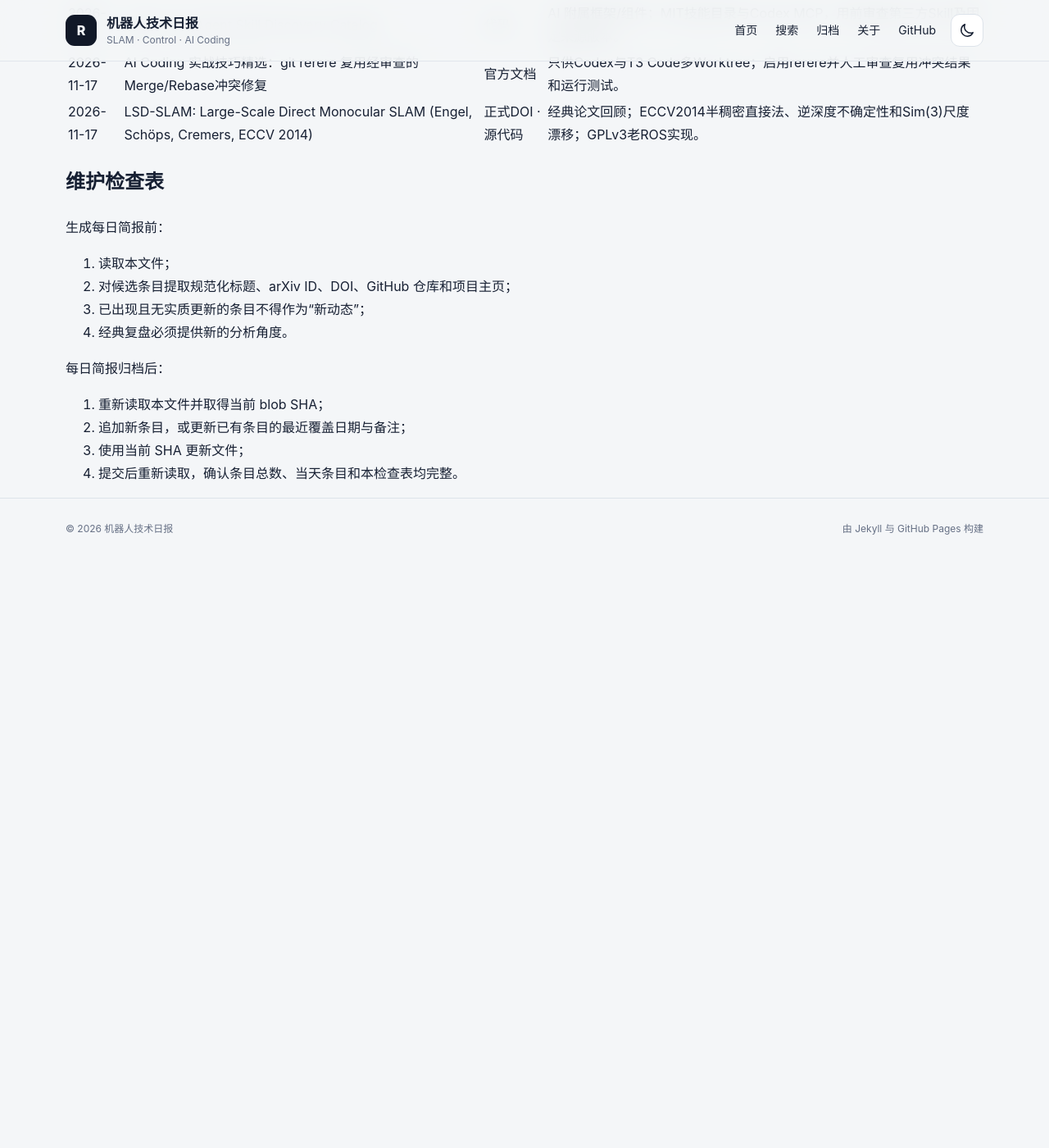
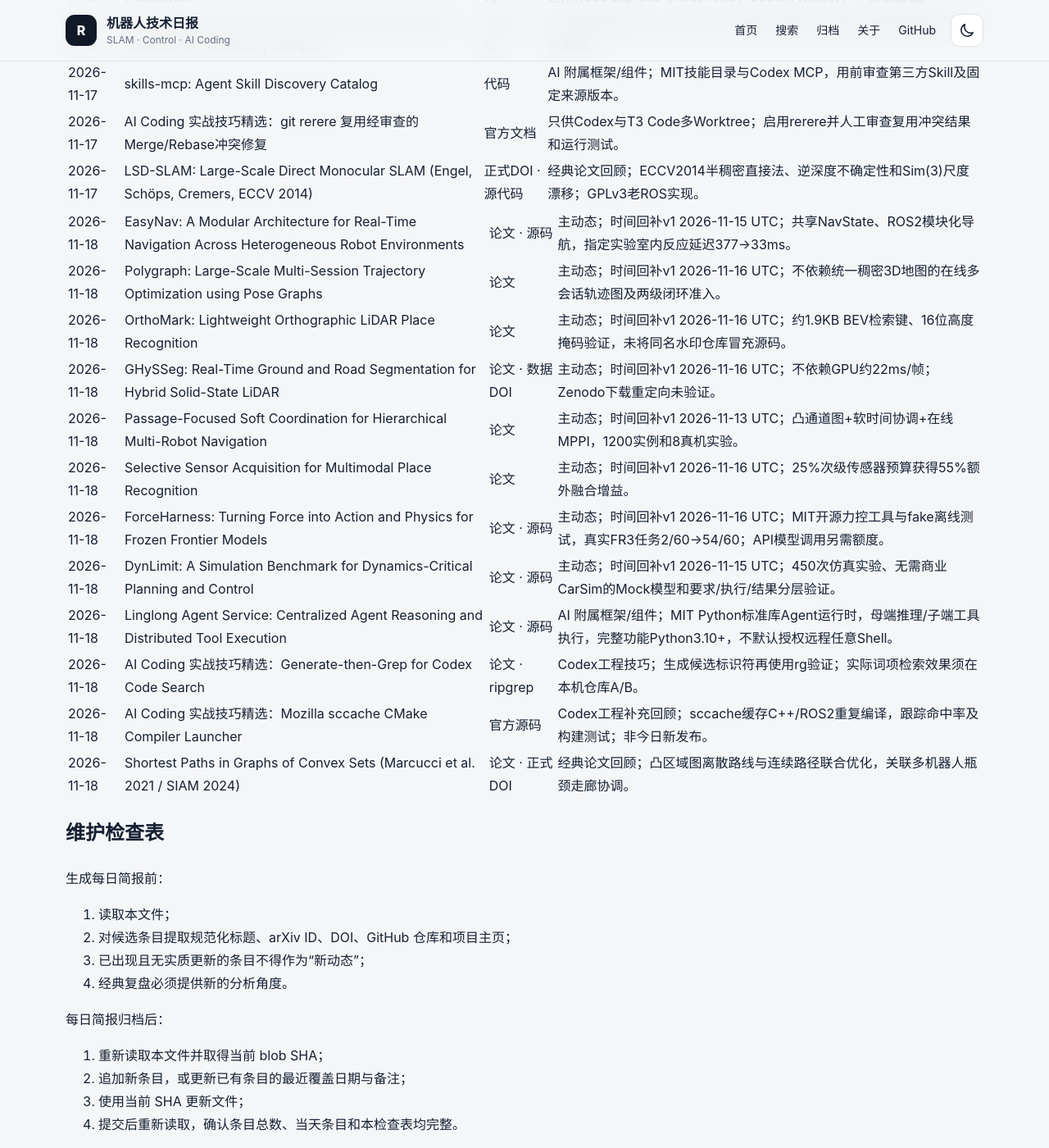
Before and after one commit to helywin/daily, a Jekyll site: the page built from robotics-brief-covered-items.md, in a window 1280 px wide and 1400 px high, scrolled down 93777 px. Shown: the whole window at 82% size. Built offline with Jekyll 4.4.1, drawn with Linux system fonts in a browser that asks for light colours; our own code applies the rules of GitHub Pages for plain Markdown files; before the commit the page ends 94457 px from its top, so only the background shows below that; some of the changed text lies outside the part shown.

Commit message:
docs: update robotics brief coverage index for 2026-11-18

```diff
--- a/robotics-brief-covered-items.md
+++ b/robotics-brief-covered-items.md
@@ -1,6 +1,6 @@
 # 机器人技术简报已覆盖条目索引
 
-> 最后更新：2026-11-17（Asia/Shanghai）
+> 最后更新：2026-11-18（Asia/Shanghai）
 >
 > 用途：每日简报选题前强制查重。本文件保留全部历史条目的最近覆盖日期、规范标题、至少一个可直接访问的原始来源和必要备注。
 >
@@ -208,6 +208,8 @@
 > 2026-11-16 新增 8 条主动态、2 条 AI/LLM 附属组件、2 条 Codex 技巧及 1 篇经典论文；Polaris 组件与技巧同一项目合并去重，实际新增 12 条，累计 1,369 条。
 >
 > 2026-11-17 新增 8 条主动态、3 条 AI / LLM 附属框架组件、2 条 Codex 实战技巧和 1 条经典论文；ProdPilot 同时作为组件和技巧只计一次，新增 13 个唯一条目，共 1,382 条。
+>
+> 2026-11-18 新增8条主动态、1条AI/LLM附属框架、2条Codex实战技巧及1条经典论文回顾，共1,394条；全部唯一来源联合去重。GHySSeg数据集DOI跳转未能独立验证。
 >
 ## 已核验条目
 
@@ -1697,6 +1699,19 @@
 | 2026-11-17 | AI Coding 实战技巧精选：git rerere 复用经审查的Merge/Rebase冲突修复 | [官方文档](https://git-scm.com/docs/git-rerere) | 只供Codex与T3 Code多Worktree；启用rerere并人工审查复用冲突结果和运行测试。 |
 | 2026-11-17 | LSD-SLAM: Large-Scale Direct Monocular SLAM (Engel, Schöps, Cremers, ECCV 2014) | [正式DOI](https://doi.org/10.1007/978-3-319-10605-2_54) · [源代码](https://github.com/tum-vision/lsd_slam) | 经典论文回顾；ECCV2014半稠密直接法、逆深度不确定性和Sim(3)尺度漂移；GPLv3老ROS实现。 |
 
+| 2026-11-18 | EasyNav: A Modular Architecture for Real-Time Navigation Across Heterogeneous Robot Environments | [论文](https://arxiv.org/abs/2611.19894) · [源码](https://github.com/EasyNavigation/EasyNavigation) | 主动态；时间回补v1 2026-11-15 UTC；共享NavState、ROS2模块化导航，指定实验室内反应延迟377→33ms。 |
+| 2026-11-18 | Polygraph: Large-Scale Multi-Session Trajectory Optimization using Pose Graphs | [论文](https://arxiv.org/abs/2611.21163) | 主动态；时间回补v1 2026-11-16 UTC；不依赖统一稠密3D地图的在线多会话轨迹图及两级闭环准入。 |
+| 2026-11-18 | OrthoMark: Lightweight Orthographic LiDAR Place Recognition | [论文](https://arxiv.org/abs/2611.20570) | 主动态；时间回补v1 2026-11-16 UTC；约1.9KB BEV检索键、16位高度掩码验证，未将同名水印仓库冒充源码。 |
+| 2026-11-18 | GHySSeg: Real-Time Ground and Road Segmentation for Hybrid Solid-State LiDAR | [论文](https://arxiv.org/abs/2611.21507) · [数据DOI](https://doi.org/10.5281/zenodo.21705196) | 主动态；时间回补v1 2026-11-16 UTC；不依赖GPU约22ms/帧；Zenodo下载重定向未验证。 |
+| 2026-11-18 | Passage-Focused Soft Coordination for Hierarchical Multi-Robot Navigation | [论文](https://arxiv.org/abs/2611.18877) | 主动态；时间回补v1 2026-11-13 UTC；凸通道图+软时间协调+在线MPPI，1200实例和8真机实验。 |
+| 2026-11-18 | Selective Sensor Acquisition for Multimodal Place Recognition | [论文](https://arxiv.org/abs/2611.20730) | 主动态；时间回补v1 2026-11-16 UTC；25%次级传感器预算获得55%额外融合增益。 |
+| 2026-11-18 | ForceHarness: Turning Force into Action and Physics for Frozen Frontier Models | [论文](https://arxiv.org/abs/2611.21099) · [源码](https://github.com/showlab/ForceHarness) | 主动态；时间回补v1 2026-11-16 UTC；MIT开源力控工具与fake离线测试，真实FR3任务2/60→54/60；API模型调用另需额度。 |
+| 2026-11-18 | DynLimit: A Simulation Benchmark for Dynamics-Critical Planning and Control | [论文](https://arxiv.org/abs/2611.19785) · [源码](https://github.com/Yang2581/dynlimit) | 主动态；时间回补v1 2026-11-15 UTC；450次仿真实验、无需商业CarSim的Mock模型和要求/执行/结果分层验证。 |
+| 2026-11-18 | Linglong Agent Service: Centralized Agent Reasoning and Distributed Tool Execution | [论文](https://arxiv.org/abs/2611.21129) · [源码](https://github.com/mz24cn/agents) | AI 附属框架/组件；MIT Python标准库Agent运行时，母端推理/子端工具执行，完整功能Python3.10+，不默认授权远程任意Shell。 |
+| 2026-11-18 | AI Coding 实战技巧精选：Generate-then-Grep for Codex Code Search | [论文](https://arxiv.org/abs/2611.20455) · [ripgrep](https://github.com/BurntSushi/ripgrep) | Codex工程技巧；生成候选标识符再使用rg验证；实际词项检索效果须在本机仓库A/B。 |
+| 2026-11-18 | AI Coding 实战技巧精选：Mozilla sccache CMake Compiler Launcher | [官方源码](https://github.com/mozilla/sccache) | Codex工程补充回顾；sccache缓存C++/ROS2重复编译，跟踪命中率及构建测试；非今日新发布。 |
+| 2026-11-18 | Shortest Paths in Graphs of Convex Sets (Marcucci et al. 2021 / SIAM 2024) | [论文](https://arxiv.org/abs/2101.11565) · [正式DOI](https://doi.org/10.1137/22M1523790) | 经典论文回顾；凸区域图离散路线与连续路径联合优化，关联多机器人瓶颈走廊协调。 |
+
 ## 维护检查表
 
 生成每日简报前：
```
